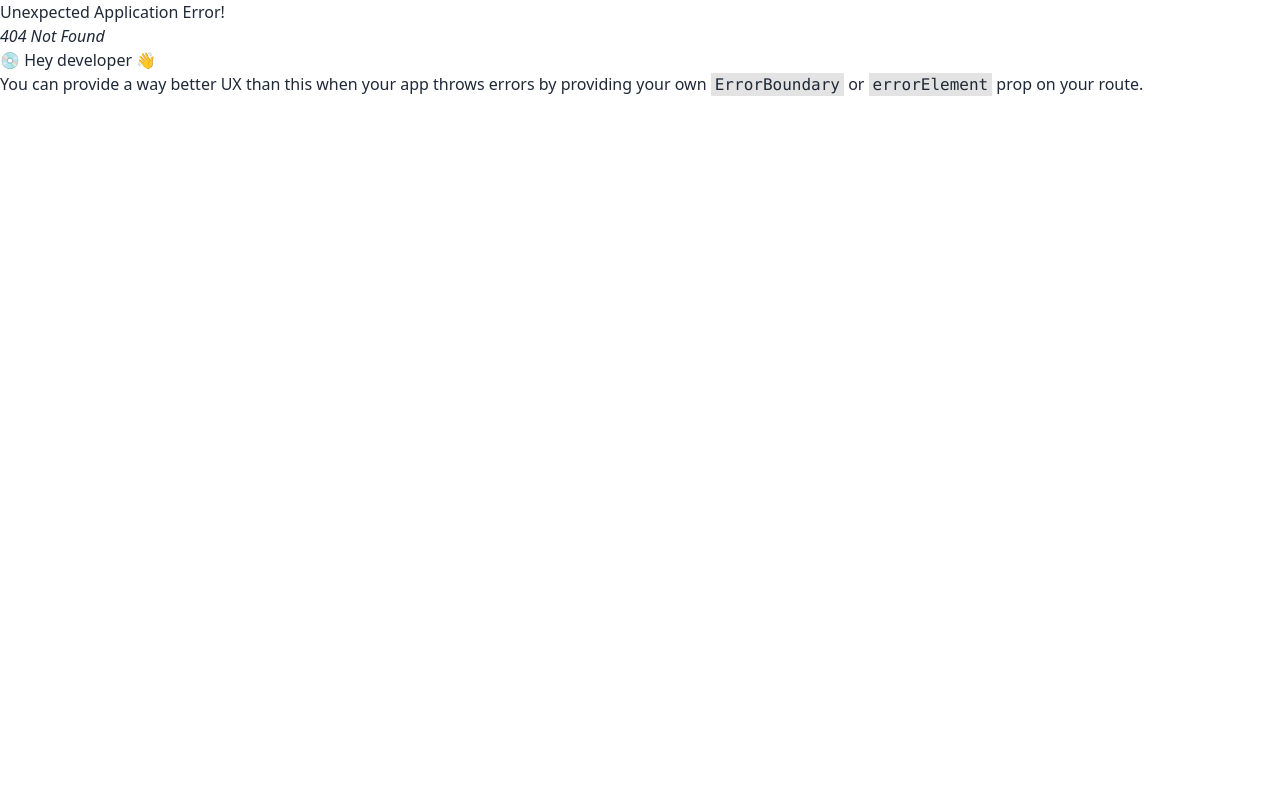
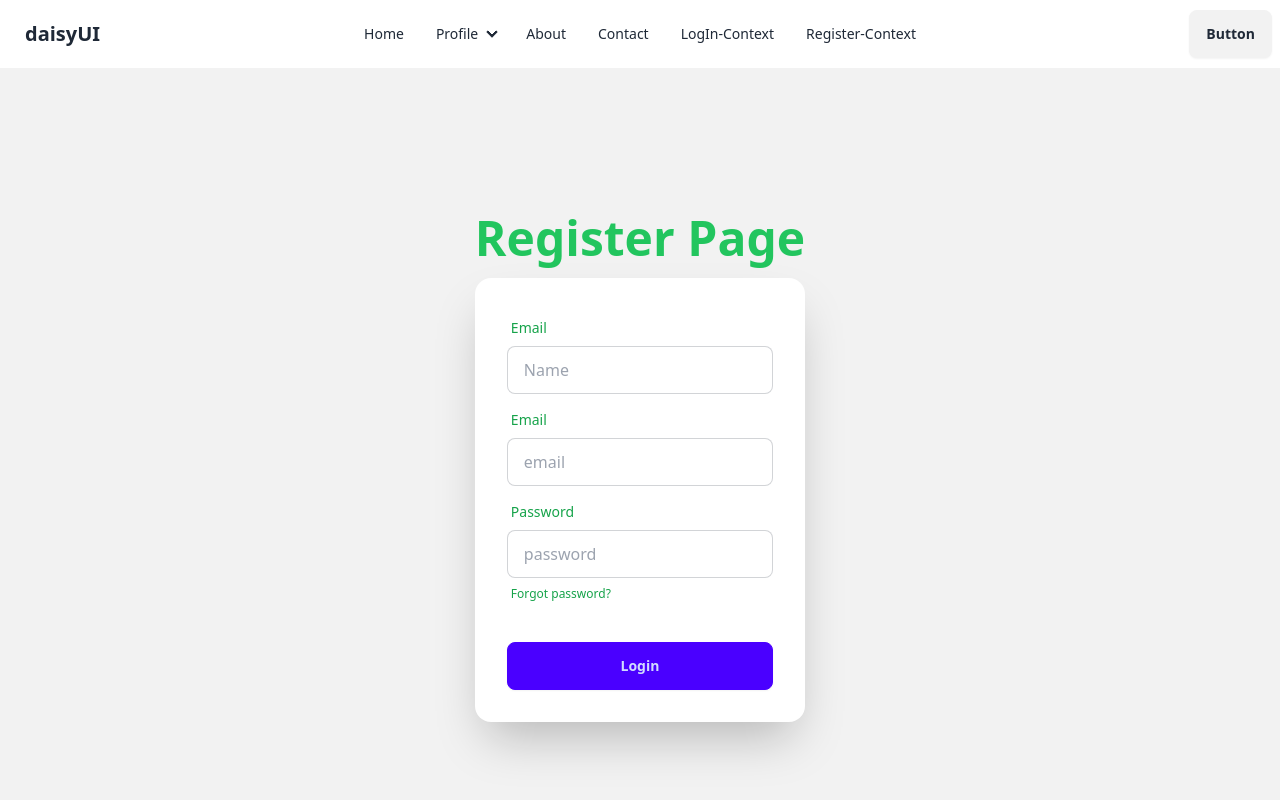
Before and after one commit to jewelhasan007/M51-React-Auth, a React (Vite) app: page /register-context in a window 1280 px wide. Before the commit this address had no page. Shown: the top 800 px of the page. Built offline with nearby package versions, Linux system fonts and the light colour scheme; no server answers.

Commit message:
useEffect

```diff
--- a/src/components/ContextAP.jsx
+++ /dev/null
@@ -1,23 +0,0 @@
-import { createContext } from "react";
-
-export const nameContext = createContext(null);
-
-const ContextAPI = ({children}) => {
-
-  const AuthInfo = {
-    name: "context man",
-    age: 24
-
-  }
-
-    return (
-
-          <nameContext.Provider value={AuthInfo}>
-
-        {children}
-          </nameContext.Provider>
-
-    );
-};
-
-export default ContextAPI;
--- /dev/null
+++ b/src/components/ContextAPI.jsx
@@ -0,0 +1,43 @@
+import { createUserWithEmailAndPassword, onAuthStateChanged, signInWithEmailAndPassword } from "firebase/auth";
+import { createContext, useEffect, useState } from "react";
+import auth from "./firebase.config";
+
+
+export const nameContext = createContext(null);
+
+const ContextAPI = ({children}) => {
+  const [user, setUser] = useState(null)
+
+  const createUser = (email, password) =>{
+    return createUserWithEmailAndPassword(auth, email, password);
+  }
+  const logUser = (email, password) => {
+    return signInWithEmailAndPassword(auth, email, password);
+  }
+
+  useEffect(()=>{
+    const unsbuscriber = onAuthStateChanged(auth, currentUser =>{
+      setUser(currentUser)
+      console.log('the user is ', currentUser)
+    });
+    return ()=>{
+      unsbuscriber()
+    }
+  },[])
+
+  const AuthInfo = { user,
+    createUser,
+    logUser
+     }
+
+    return (
+
+          <nameContext.Provider value={AuthInfo}>
+
+        {children}
+          </nameContext.Provider>
+
+    );
+};
+
+export default ContextAPI;
--- a/src/components/LogIn.jsx
+++ b/src/components/LogIn.jsx
@@ -1,5 +1,5 @@
 import React, { useContext, useState } from 'react';
-import { nameContext } from './ContextAP';
+import { nameContext } from './ContextAPI';
 import { getAuth, signInWithEmailAndPassword } from 'firebase/auth';
 import app from './firebase.config';
 
--- /dev/null
+++ b/src/components/LogIn_Context.jsx
@@ -0,0 +1,59 @@
+import { useContext } from "react";
+import { nameContext } from "./ContextAPI";
+
+const LogIn_Context = () => {
+  const {logUser} = useContext(nameContext)
+
+  const handleLogIn = e =>{
+    e.preventDefault();
+    const email = e.target.email.value;
+    const password = e.target.password.value;
+
+    // login from firebase
+    logUser(email, password)
+    .then(result =>{
+      const id = result.user;
+      console.log(id)
+    })
+    .catch(error =>{
+      console.log('error', error)
+    })
+  }
+
+    return (
+
+            <div className="hero bg-base-200 min-h-screen">
+  <div className="hero-content flex-col ">
+    <div className="text-center lg:text-left">
+      <h1 className="text-5xl font-bold">Login Page</h1>
+
+    </div>
+    <div className="card bg-base-100 w-full max-w-sm shrink-0 shadow-2xl">
+      <form className="card-body" onSubmit={handleLogIn}>
+        <div className="form-control">
+          <label className="label">
+            <span className="label-text">Email</span>
+          </label>
+          <input type="email" name="email" placeholder="email" className="input input-bordered" required />
+        </div>
+        <div className="form-control">
+          <label className="label">
+            <span className="label-text">Password</span>
+          </label>
+          <input type="password" name="password" placeholder="password" className="input input-bordered" required />
+          <label className="label">
+            <a href="#" className="label-text-alt link link-hover">Forgot password?</a>
+          </label>
+        </div>
+        <div className="form-control mt-6">
+          <button className="btn btn-primary">Login</button>
+        </div>
+      </form>
+    </div>
+  </div>
+</div>
+
+    );
+};
+
+export default LogIn_Context;
--- a/src/components/Navbar.jsx
+++ b/src/components/Navbar.jsx
@@ -34,6 +34,8 @@ const Navbar = () => {
         </li>
         <NavLink to={"/about"}><li><a>About</a></li></NavLink>
         <NavLink to={"/contact"}><li><a>Contact</a></li></NavLink>
+        <NavLink to={"/login-context"}><li><a>LogIn-Context</a></li></NavLink>
+        <NavLink to={"/register-context"}><li><a>Register-Context</a></li></NavLink>
       </ul>
     </div>
     <a className="btn btn-ghost text-xl">daisyUI</a>
@@ -52,6 +54,8 @@ const Navbar = () => {
       </li>
       <NavLink to={"/about"}><li><a>About</a></li></NavLink>
         <NavLink to={"/contact"}><li><a>Contact</a></li></NavLink>
+        <NavLink to={"/login-context"}><li><a>LogIn-Context</a></li></NavLink>
+        <NavLink to={"/register-context"}><li><a>Register-Context</a></li></NavLink>
     </ul>
   </div>
   <div className="navbar-end">
--- a/src/components/Register.jsx
+++ b/src/components/Register.jsx
@@ -1,5 +1,5 @@
 import React, { useContext, useState } from 'react';
-import { nameContext } from './ContextAP';
+import { nameContext } from './ContextAPI';
 import app from './firebase.config';
 import { getAuth, createUserWithEmailAndPassword } from 'firebase/auth';
 
--- /dev/null
+++ b/src/components/Register_Context.jsx
@@ -0,0 +1,66 @@
+import { useContext } from "react";
+import {nameContext} from "./ContextAPI";
+
+const Register_Context = () => {
+
+const {createUser} = useContext(nameContext);
+
+const handleRegisterContext = e =>{
+    e.preventDefault();
+    const name = e.target.name.value;
+    const email = e.target.email.value;
+    const password = e.target.password.value;
+
+    // create user in firebase
+    createUser(email, password)
+    .then(result => {
+        console.log('result is', result.user)
+    })
+    .catch(error=>{
+        console.log('error is', error.message);
+    });
+}
+
+    return (
+
+            <div className="hero bg-base-200 min-h-screen ">
+  <div className="hero-content flex-col ">
+    <div className="text-center lg:text-left">
+      <h1 className="text-5xl font-bold text-green-500">Register Page</h1>
+
+    </div>
+    <div className="card bg-base-100 w-full max-w-sm shrink-0 shadow-2xl">
+      <form className="card-body" onSubmit={handleRegisterContext}>
+        <div className="form-control ">
+          <label className="label">
+            <span className="label-text text-green-600">Email</span>
+          </label>
+          <input type="text" name="name" placeholder="Name" className="input input-bordered" required />
+        </div>
+        <div className="form-control ">
+          <label className="label">
+            <span className="label-text text-green-600">Email</span>
+          </label>
+          <input type="email" name="email" placeholder="email" className="input input-bordered" required />
+        </div>
+        <div className="form-control">
+          <label className="label">
+            <span className="label-text text-green-600">Password</span>
+          </label>
+          <input type="password" name="password" placeholder="password" className="input input-bordered" required />
+          <label className="label">
+            <a href="#" className="label-text-alt link link-hover text-green-600">Forgot password?</a>
+          </label>
+        </div>
+        <div className="form-control mt-6">
+          <button className="btn btn-primary hover:text-green-600">Login</button>
+        </div>
+      </form>
+    </div>
+  </div>
+</div>
+
+    );
+};
+
+export default Register_Context;
--- a/src/components/firebase.config.js
+++ b/src/components/firebase.config.js
@@ -1,5 +1,6 @@
 // Import the functions you need from the SDKs you need
 import { initializeApp } from "firebase/app";
+import { getAuth } from "firebase/auth";
 // TODO: Add SDKs for Firebase products that you want to use
 // https://firebase.google.com/docs/web/setup#available-libraries
 
@@ -15,5 +16,5 @@ const firebaseConfig = {
 
 // Initialize Firebase
 const app = initializeApp(firebaseConfig);
-
-export default app;
+ const auth = getAuth(app)
+export default auth;
```
Also changed, not shown: src/main.jsx (+11 -1 lines).
